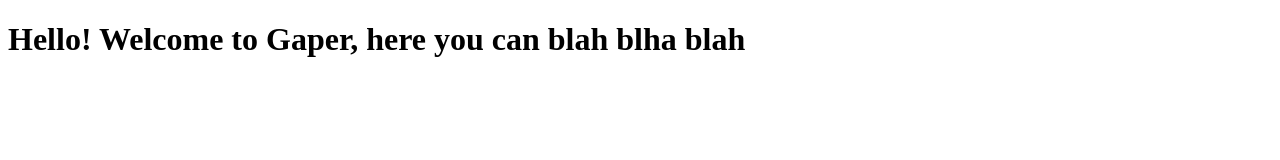
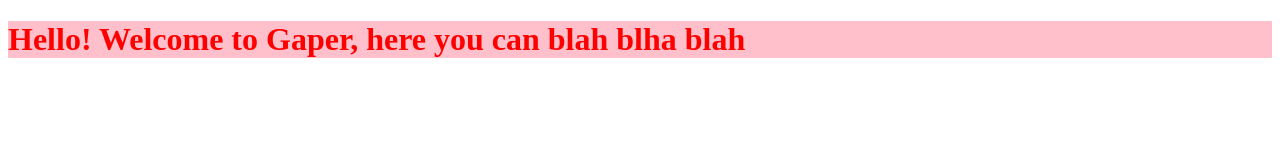
Before and after one commit to Luffy00010001/urban-train, a plain HTML site: page index.html in a window 1280 px wide. Drawn offline with Linux system fonts and the light colour scheme.

Commit message:
Added styling

```diff
--- a/index.html
+++ b/index.html
@@ -5,6 +5,12 @@
     <meta http-equiv="X-UA-Compatible" content="IE=edge">
     <meta name="viewport" content="width=device-width, initial-scale=1.0">
     <title>Gaper</title>
+    <style>
+        h1 {
+         color: red;
+         background: pink;
+        }
+    </style>
 </head>
 <body>
     <h1>Hello! Welcome to Gaper, here you can blah blha blah</h1>
```
